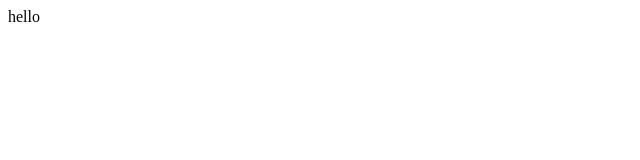
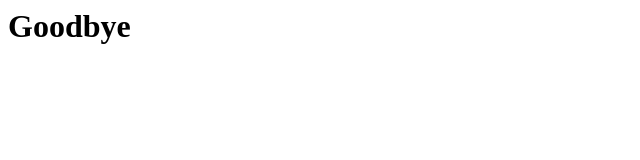
Before and after one commit to TheBigHummusMan/TheBigHummusMan.github.io, a plain HTML site: page index.html in a window 1280 px wide. Shown: the whole page, without its empty margins (0-640 px from the left). Drawn offline with Linux system fonts and the light colour scheme.

Commit message:
Update index.html

```diff
--- a/index.html
+++ b/index.html
@@ -1 +1 @@
-<h182641>hello</h182641>
+<h1>Goodbye</h1>
```
